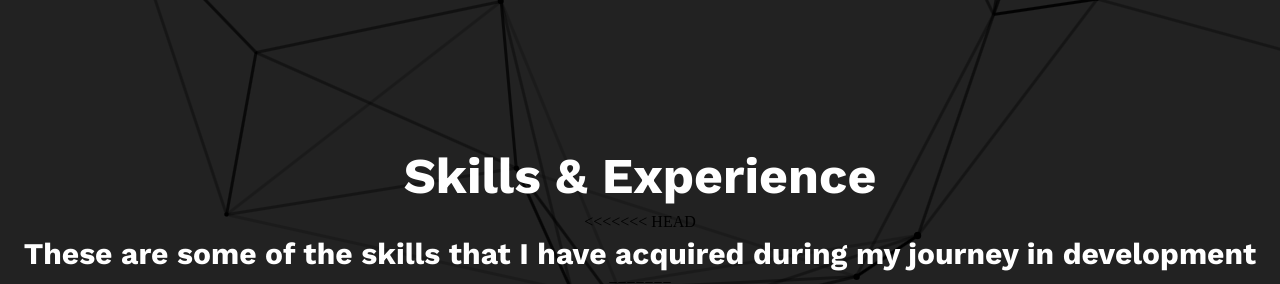
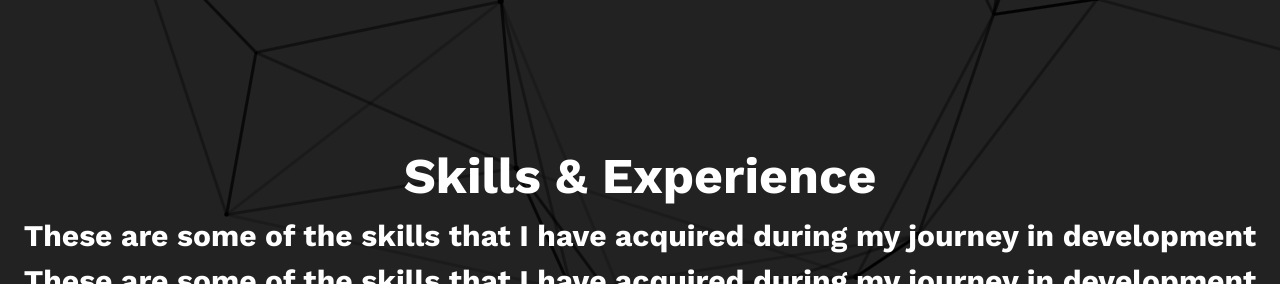
Before and after one commit to LuisBBandeira/site-portfolio, a plain HTML site: page cv-portfolio-site/index.html in a window 1280 px wide. Shown: the part 2428-2712 px from the top of the page. Drawn offline with nearby package versions, Linux system fonts and the light colour scheme.

Commit message:
Update index.html

```diff
--- a/cv-portfolio-site/index.html
+++ b/cv-portfolio-site/index.html
@@ -76,11 +76,8 @@
             <div class="Skill">
                 <div class="skills_text">
                         <h1>Skills & Experience</h1>
-<<<<<<< HEAD
                         <h2 id="skill_info">These are some of the skills that I have acquired during my journey in development</h2>
-=======
                         <h2 class="Skill_info">These are some of the skills that I have acquired during my journey in development</h2>
->>>>>>> refs/remotes/origin/main
                 </div>
                 <div class="icons_skill">
                     <a class="git_icon" href="https://git-scm.com/"><img src="icons/icongit.png"><h3>Git</h3></a>
```
